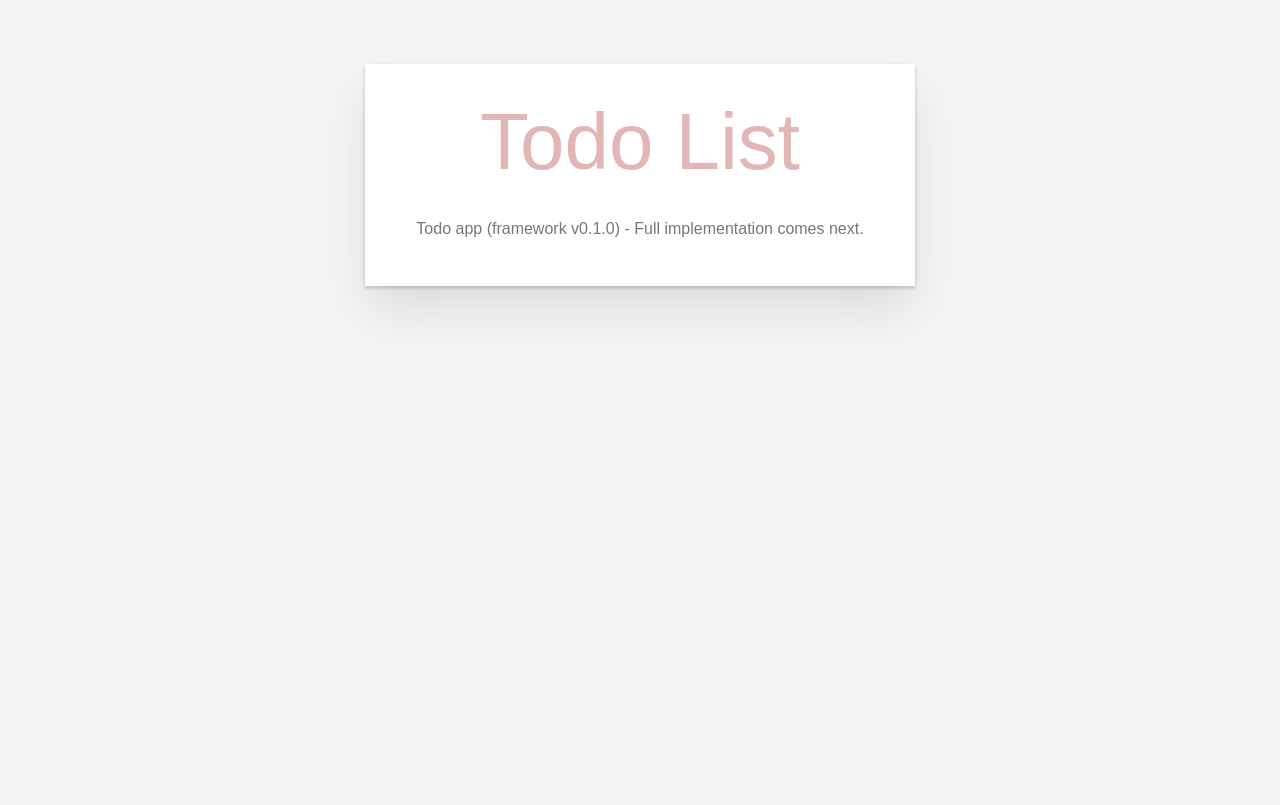
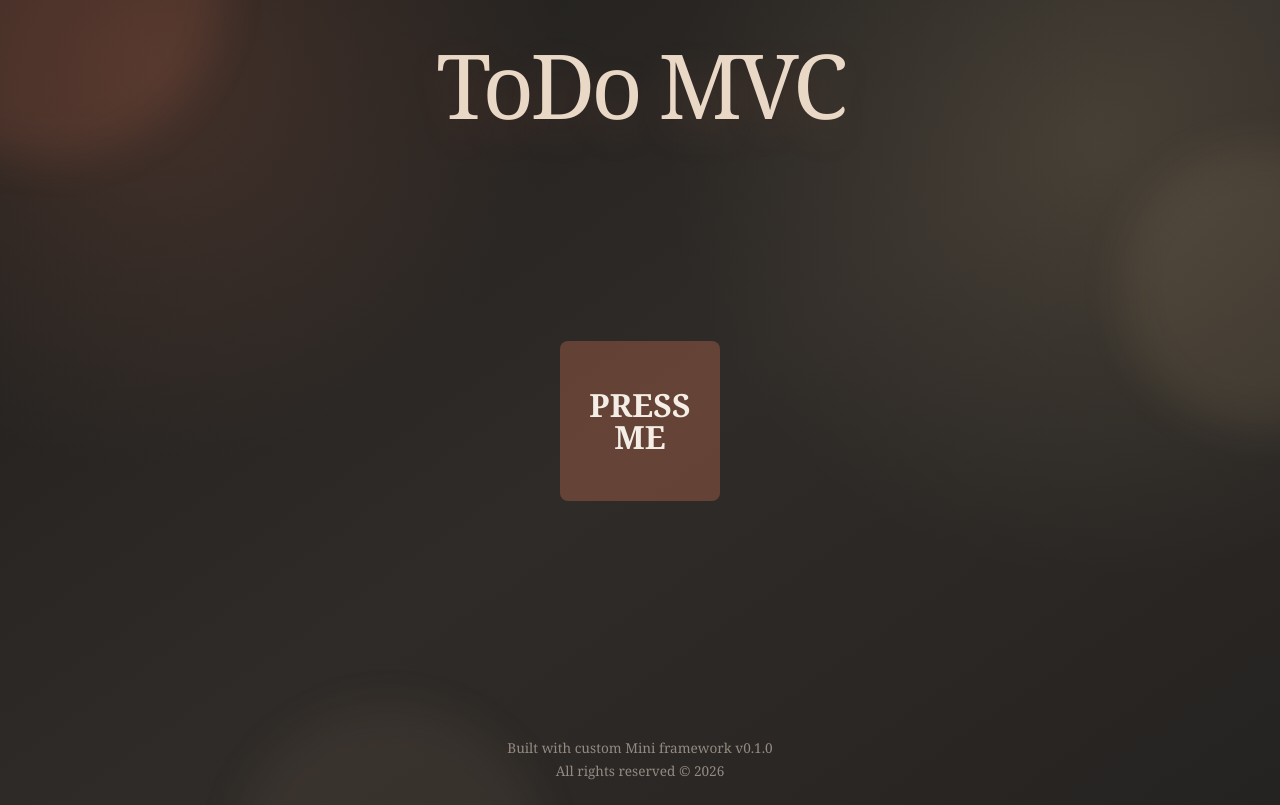
Before and after one commit to cgaldan/mini-framework, a website with bundled scripts: page index.html in a window 1280 px wide. Built offline with nearby package versions, Linux system fonts and the light colour scheme.

Commit message:
feat: Update Todo mvc app
- Introduce the style sheet of the app frontend
- Refactor the todo app in functions
- Add a button to test event handling

```diff
--- a/src/todomvc/main.js
+++ b/src/todomvc/main.js
@@ -1,16 +1,44 @@
 import { render } from "../framework/render.js";
 import { createVDOM } from "../framework/vdom.js";
 import { version } from "../framework/index.js";
+import { eventManager } from "../framework/events.js";
 
 const root = document.getElementById("todo-app");
+eventManager.init(root);
 
-render(
-    createVDOM("section", { className: "todoapp" },
-        createVDOM("header", { className: "header" },
-            createVDOM("h1", {}, "Todo List"),
-            createVDOM("p", { className: "placeholder" }, `Todo app (framework v${version}) - Full implementation comes next.`),
+render(App(), root);
+
+function App() {
+    return createVDOM("div", { className: "app-shell"},
+        createVDOM("div", { className: "ambient-glow ambient-glow--one" }),
+        createVDOM("div", { className: "ambient-glow ambient-glow--two" }),
+        createVDOM("div", { className: "ambient-glow ambient-glow--three" }),
+        createVDOM("section", { className: "todoapp" },
+            Header(),
+            MainContent(),
         ),
-        createVDOM("footer", { className: "footer" }),
-    ),
-    root
-);
+        createVDOM("footer", { className: "info" },
+            createVDOM("p", {}, `Built with custom Mini framework v${version}`),
+            createVDOM("p", {}, `All rights reserved © ${new Date().getFullYear()}`),
+        ),
+    );
+}
+
+function Header() {
+    return createVDOM("header", { className: "header"},
+        createVDOM("h1", {}, "ToDo MVC"),
+    );
+}
+
+function MainContent() {
+    return createVDOM("section", { className: "main" },
+        NewTodoItem(),
+    );
+}
+
+function NewTodoItem() {
+    return createVDOM("button", {
+            className: "add-todo",
+            onClick: () => console.log("BUTTON PRESSED"),
+        }, "PRESS ME");
+}
--- a/src/todomvc/styles.css
+++ b/src/todomvc/styles.css
@@ -1,42 +1,160 @@
 :root {
-    color: #4d4d4d;
-    background: #f5f5f5;
-    font-family: Arial, Helvetica, sans-serif;
+    --panel: rgba(53, 49, 45, 0.72);
+    --panel-border: rgba(255, 244, 230, 0.1);
+    --text: #f4eee6;
+    --muted-text: #b9ada2;
+    --warm: #d97757;
+    --shadow: 0 24px 80px rgba(0, 0, 0, 0.34);
+    font-family: "Inter", "Segoe UI", Arial, sans-serif;
+}
+
+* {
+    box-sizing: border-box;
+}
+
+html,
+body {
+    margin: 0;
+    min-height: 100%;
 }
 
 body {
-    margin: 0;
+    background:
+        radial-gradient(circle at 12% 8%, rgba(217, 119, 87, 0.18), transparent 30%),
+        radial-gradient(circle at 86% 18%, rgba(244, 214, 154, 0.12), transparent 34%),
+        linear-gradient(145deg, #1f1e1c 0%, #2f2b28 52%, #252321 100%);
+    color: var(--text);
 }
 
-a {
-    color: inherit;
+button,
+input,
+textarea {
+    font: inherit;
+}
+
+button {
+    cursor: pointer;
+}
+
+#todo-app {
+    min-height: 100vh;
+}
+
+.app-shell {
+    min-height: 100vh;
+    position: relative;
+    display: flex;
+    flex-direction: column;
+    padding: 2rem 2rem 11rem;
+    overflow-x: hidden;
+}
+
+.ambient-glow {
+    position: fixed;
+    border-radius: 50%;
+    pointer-events: none;
+    filter: blur(22px);
+    opacity: 0.6;
+}
+
+.ambient-glow--one {
+    width: 22rem;
+    height: 22rem;
+    top: -12rem;
+    left: -8rem;
+    background: rgba(217, 119, 87, 0.24);
+}
+
+.ambient-glow--two {
+    width: 18rem;
+    height: 18rem;
+    right: -8rem;
+    top: 9rem;
+    background: rgba(244, 214, 154, 0.14);
+}
+
+.ambient-glow--three {
+    width: 20rem;
+    height: 20rem;
+    left: 18%;
+    bottom: -14rem;
+    background: rgba(184, 157, 129, 0.14);
 }
 
 .todoapp {
-    max-width: 550px;
-    margin: 8vh auto;
-    background: #ffffff;
-    box-shadow:
-        0 2px 4px 0 rgb(0 0 0 / 20%),
-        0 25px 50px 0 rgb(0 0 0 / 10%);
+    flex: 1;
+    width: min(1280px, 100%);
+    margin-inline: auto;
+    position: relative;
 }
 
 .header {
-    padding: 2rem;
+    padding: 0.5rem 0 1.2rem;
     text-align: center;
 }
 
 .header h1 {
-    margin: 0 0 1rem;
-    color: rgb(175 47 47 / 35%);
-    font-size: 5rem;
-    font-weight: 100;
+    margin: 0;
+    margin-bottom: 2rem;
+    color: #ead8c7;
+    font-family: Georgia, "Times New Roman", serif;
+    font-size: clamp(2.8rem, 7vw, 5.8rem);
+    font-weight: 500;
+    line-height: 1;
+    letter-spacing: -0.045em;
+    text-shadow: 0 14px 38px rgba(217, 119, 87, 0.16);
 }
 
-.placeholder,
+.main {
+    position: relative;
+    display: flex;
+    justify-content: center;
+    align-items: center;
+    margin-top: 10rem;
+    min-height: 36vh;
+}
+
+.add-todo {
+    align-self: flex-start;
+    width: 10rem;
+    height: 10rem;
+    border: 0;
+    border-radius: 0.5rem;
+    background: rgba(217, 119, 87, 0.32);
+    color: var(--text);
+    font-family: Georgia, "Times New Roman", serif;
+    font-size: 2rem;
+    font-weight: 700;
+    line-height: 1;
+}
+
+.add-todo:hover {
+    background: rgba(217, 119, 87, 0.48);
+}
+
 .info {
-    margin: 0;
-    padding: 1rem;
-    color: #777777;
+    position: fixed;
+    left: 50%;
+    bottom: 1rem;
+    z-index: 10;
+    width: min(1280px, calc(100% - 4rem));
+    transform: translateX(-50%);
+    font-family: Georgia, "Times New Roman", serif;
+    color: #958a80;
+    font-size: 0.85rem;
     text-align: center;
 }
+
+.info p {
+    margin: 0.25rem 0;
+}
+
+@media (max-width: 700px) {
+    .app-shell {
+        padding: 1rem 1rem 14rem;
+    }
+
+    .info {
+        width: calc(100% - 2rem);
+    }
+}
```
